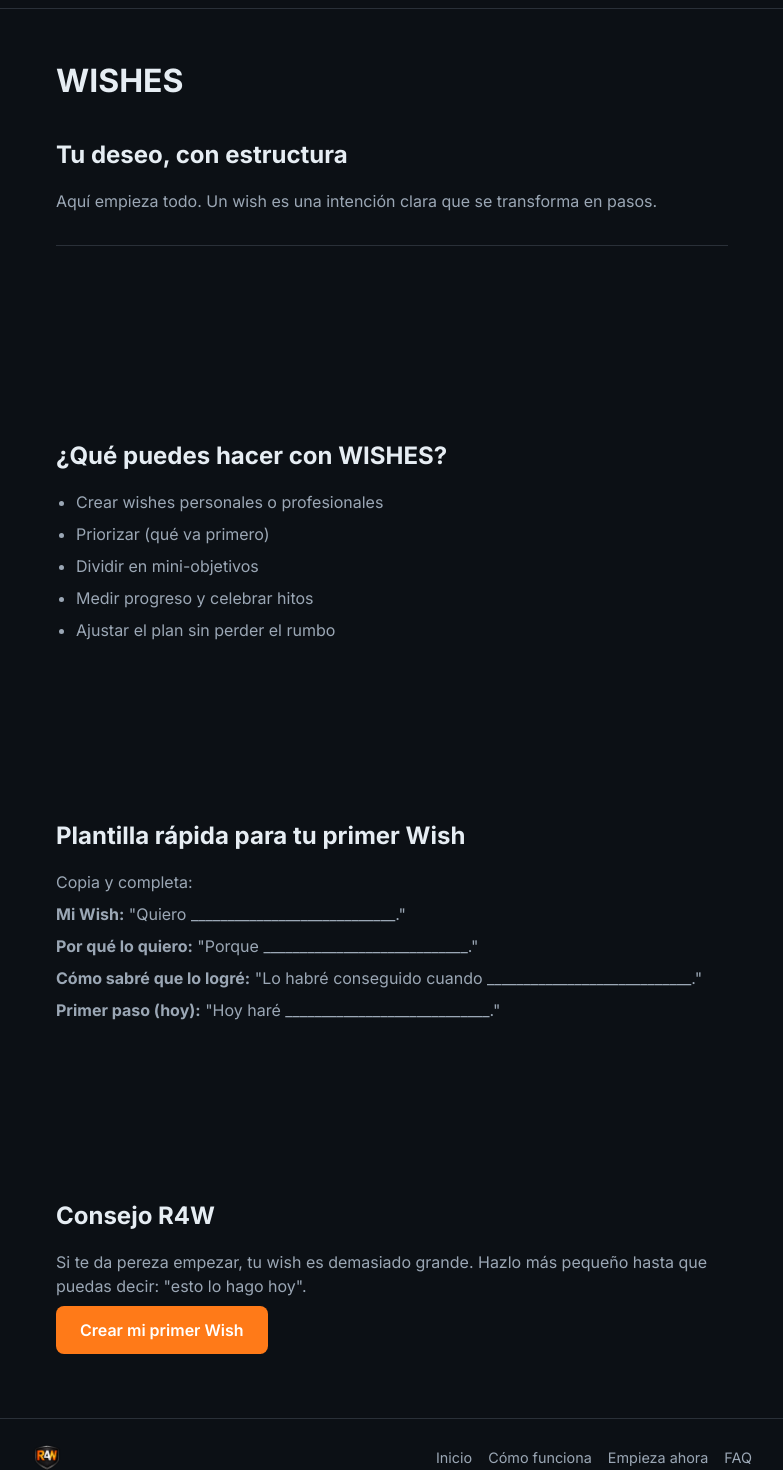
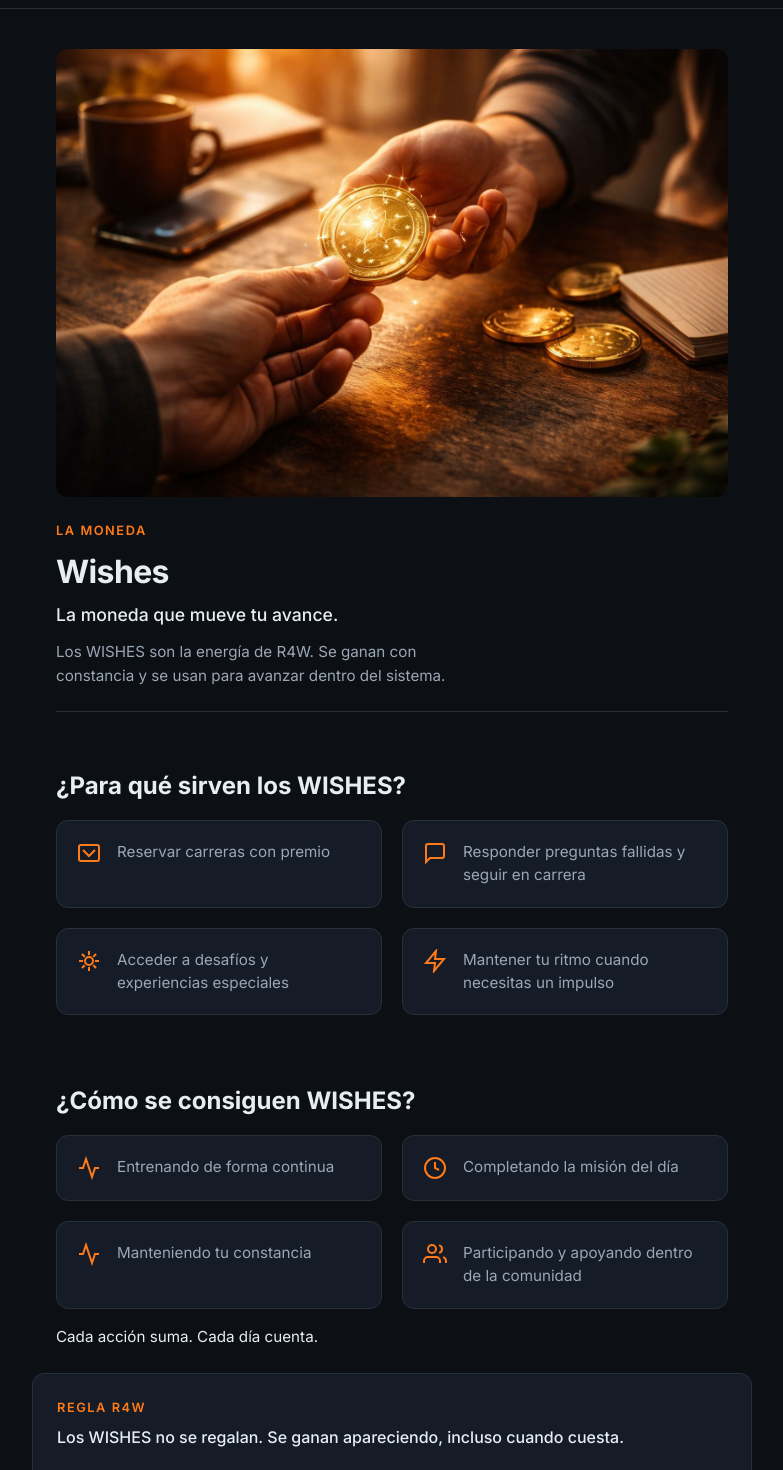
Before and after one commit to sfesquinas/run4wishweb, a Next.js app: page /wishes in a window 1280 px wide. Shown: the part 60-1530 px from the top of the page, without its empty margins (248-1031 px from the left). Built offline with nearby package versions, Linux system fonts and the light colour scheme.

Commit message:
Wishes Mejorado

```diff
--- a/app/globals.css
+++ b/app/globals.css
@@ -271,6 +271,7 @@ section {
   .home-declaracion-title { font-size: 1.5rem; }
   .como-funciona-hero h1 { font-size: 2.25rem; }
   .clubes-hero h1 { font-size: 2.25rem; }
+  .wishes-hero h1 { font-size: 2.25rem; }
 }
 
 /* Cómo funciona — hero */
@@ -371,6 +372,155 @@ section {
 .clubes-hero-hr {
   margin-top: 1.5rem;
   margin-bottom: 0;
+}
+
+/* Wishes — hero */
+.wishes-hero {
+  padding-top: 2.5rem;
+  padding-bottom: 2rem;
+}
+
+.wishes-hero-img {
+  width: 100%;
+  height: auto;
+  margin-bottom: 1.5rem;
+  border-radius: 12px;
+  display: block;
+}
+
+.wishes-hero-label {
+  font-size: 0.8rem;
+  font-weight: 600;
+  letter-spacing: 0.12em;
+  text-transform: uppercase;
+  color: var(--accent);
+  margin: 0 0 0.5rem;
+}
+
+.wishes-hero h1 {
+  font-size: 2rem;
+  font-weight: 700;
+  letter-spacing: -0.02em;
+  margin-bottom: 0.35rem;
+}
+
+.wishes-hero-tagline {
+  font-size: 1.1rem;
+  color: var(--text);
+  font-weight: 500;
+  margin: 0 0 0.75rem;
+}
+
+.wishes-hero-text {
+  font-size: 0.95rem;
+  color: var(--text-muted);
+  margin: 0;
+  max-width: 42ch;
+  line-height: 1.55;
+}
+
+.wishes-hero-hr {
+  margin-top: 1.5rem;
+  margin-bottom: 0;
+}
+
+.wishes-section {
+  padding-top: 1.5rem;
+  padding-bottom: 1.5rem;
+}
+
+.wishes-section h2 {
+  margin-top: 0;
+  margin-bottom: 1rem;
+}
+
+.wishes-cards {
+  display: grid;
+  grid-template-columns: 1fr;
+  gap: 1rem;
+  margin-bottom: 1.25rem;
+}
+
+.wishes-section:has(.wishes-cards-summary) .wishes-cards {
+  margin-bottom: 1rem;
+}
+
+.wishes-card {
+  display: flex;
+  align-items: flex-start;
+  gap: 1rem;
+  padding: 1.25rem 1.25rem;
+  background: var(--bg-card);
+  border: 1px solid var(--border);
+  border-radius: 12px;
+  transition: border-color 0.2s, background 0.2s;
+}
+
+.wishes-card:hover {
+  border-color: var(--text-muted);
+  background: rgba(21, 28, 39, 0.85);
+}
+
+.wishes-card-icon {
+  flex-shrink: 0;
+  color: var(--accent);
+  display: flex;
+  align-items: center;
+  justify-content: center;
+}
+
+.wishes-card p {
+  margin: 0;
+  font-size: 0.95rem;
+  color: var(--text-muted);
+  line-height: 1.5;
+}
+
+.wishes-cards-summary {
+  font-size: 0.95rem;
+  color: var(--text);
+  line-height: 1.55;
+  max-width: 52ch;
+  margin: 0 !important;
+}
+
+.wishes-rule-wrap {
+  background: var(--bg-card);
+  border: 1px solid var(--border);
+  border-radius: 12px;
+  padding: 1.5rem 1.5rem 2rem;
+}
+
+.wishes-cta-wrap {
+  padding-bottom: 2.5rem;
+}
+
+.wishes-cta-wrap h2 + p {
+  margin-bottom: 1rem;
+}
+
+.wishes-rule-label {
+  font-size: 0.8rem;
+  font-weight: 600;
+  letter-spacing: 0.12em;
+  text-transform: uppercase;
+  color: var(--accent);
+  margin: 0 0 0.5rem;
+}
+
+.wishes-rule-text {
+  font-size: 1rem;
+  color: var(--text);
+  font-weight: 500;
+  line-height: 1.5;
+  margin: 0 !important;
+}
+
+@media (min-width: 768px) {
+  .wishes-cards {
+    grid-template-columns: repeat(2, 1fr);
+    gap: 1.25rem;
+  }
 }
 
 .clubes-section {
--- a/app/wishes/page.tsx
+++ b/app/wishes/page.tsx
@@ -1,23 +1,23 @@
-import Link from "next/link";
+import Image from "next/image";
 import type { Metadata } from "next";
 import { SITE_URL } from "@/lib/site";
 
 export const metadata: Metadata = {
-  title: "Wishes — Tu deseo con estructura | Run4Wish",
+  title: "Wishes — La moneda que mueve tu avance | Run4Wish",
   description:
-    "Crea wishes, prioriza, divide en mini-objetivos y mide progreso. Plantilla para tu primer wish.",
+    "Wishes son la moneda de R4W: se ganan con constancia y sirven para reservar carreras, responder preguntas fallidas y acceder a desafíos.",
   alternates: { canonical: "/wishes" },
   openGraph: {
-    title: "Wishes — Tu deseo con estructura | Run4Wish",
+    title: "Wishes — La moneda que mueve tu avance | Run4Wish",
     description:
-      "Crea wishes, prioriza, divide en mini-objetivos y mide progreso. Plantilla para tu primer wish.",
+      "Wishes son la moneda de R4W: se ganan con constancia y sirven para reservar carreras, responder preguntas fallidas y acceder a desafíos.",
     images: ["/og/run4wish.jpg"],
   },
   twitter: {
     card: "summary_large_image",
-    title: "Wishes — Tu deseo con estructura | Run4Wish",
+    title: "Wishes — La moneda que mueve tu avance | Run4Wish",
     description:
-      "Crea wishes, prioriza, divide en mini-objetivos y mide progreso. Plantilla para tu primer wish.",
+      "Wishes son la moneda de R4W: se ganan con constancia y sirven para reservar carreras, responder preguntas fallidas y acceder a desafíos.",
     images: ["/og/run4wish.jpg"],
   },
 };
@@ -38,47 +38,126 @@ export default function Wishes() {
         type="application/ld+json"
         dangerouslySetInnerHTML={{ __html: JSON.stringify(breadcrumbJsonLd) }}
       />
-      <section style={{ paddingTop: "3rem" }}>
-        <h1>WISHES</h1>
-        <h2>Tu deseo, con estructura</h2>
-        <p>
-          Aquí empieza todo. Un wish es una intención clara que se transforma en
-          pasos.
+      <section className="wishes-hero" aria-labelledby="wishes-heading">
+        <Image
+          src="/img/hero-wishes.jpg"
+          alt="Wishes — La moneda que mueve tu avance"
+          width={1200}
+          height={630}
+          priority={true}
+          className="wishes-hero-img"
+        />
+        <p className="wishes-hero-label">La moneda</p>
+        <h1 id="wishes-heading">Wishes</h1>
+        <p className="wishes-hero-tagline">La moneda que mueve tu avance.</p>
+        <p className="wishes-hero-text">
+          Los WISHES son la energía de R4W. Se ganan con constancia y se usan
+          para avanzar dentro del sistema.
         </p>
-        <hr />
+        <hr className="wishes-hero-hr" />
       </section>
 
-      <section>
-        <h2>¿Qué puedes hacer con WISHES?</h2>
-        <ul>
-          <li>Crear wishes personales o profesionales</li>
-          <li>Priorizar (qué va primero)</li>
-          <li>Dividir en mini-objetivos</li>
-          <li>Medir progreso y celebrar hitos</li>
-          <li>Ajustar el plan sin perder el rumbo</li>
-        </ul>
+      <section className="wishes-section" aria-labelledby="wishes-para-que">
+        <h2 id="wishes-para-que">¿Para qué sirven los WISHES?</h2>
+        <div className="wishes-cards">
+          <article className="wishes-card">
+            <span className="wishes-card-icon" aria-hidden>
+              <svg width="24" height="24" viewBox="0 0 24 24" fill="none" stroke="currentColor" strokeWidth="2">
+                <path d="M6 9l6 6 6-6" />
+                <path d="M4 4h16a2 2 0 0 1 2 2v12a2 2 0 0 1-2 2H4a2 2 0 0 1-2-2V6a2 2 0 0 1 2-2z" />
+              </svg>
+            </span>
+            <p>Reservar carreras con premio</p>
+          </article>
+          <article className="wishes-card">
+            <span className="wishes-card-icon" aria-hidden>
+              <svg width="24" height="24" viewBox="0 0 24 24" fill="none" stroke="currentColor" strokeWidth="2">
+                <path d="M21 15a2 2 0 0 1-2 2H7l-4 4V5a2 2 0 0 1 2-2h14a2 2 0 0 1 2 2z" />
+              </svg>
+            </span>
+            <p>Responder preguntas fallidas y seguir en carrera</p>
+          </article>
+          <article className="wishes-card">
+            <span className="wishes-card-icon" aria-hidden>
+              <svg width="24" height="24" viewBox="0 0 24 24" fill="none" stroke="currentColor" strokeWidth="2">
+                <path d="M12 2v4M12 18v4M4.93 4.93l2.83 2.83M16.24 16.24l2.83 2.83M2 12h4M18 12h4M4.93 19.07l2.83-2.83M16.24 7.76l2.83-2.83" />
+                <circle cx="12" cy="12" r="4" />
+              </svg>
+            </span>
+            <p>Acceder a desafíos y experiencias especiales</p>
+          </article>
+          <article className="wishes-card">
+            <span className="wishes-card-icon" aria-hidden>
+              <svg width="24" height="24" viewBox="0 0 24 24" fill="none" stroke="currentColor" strokeWidth="2">
+                <path d="M13 2L3 14h9l-1 8 10-12h-9l1-8z" />
+              </svg>
+            </span>
+            <p>Mantener tu ritmo cuando necesitas un impulso</p>
+          </article>
+        </div>
       </section>
 
-      <section>
-        <h2>Plantilla rápida para tu primer Wish</h2>
-        <p>Copia y completa:</p>
-        <ul style={{ listStyle: "none", marginLeft: 0 }}>
-          <li><strong>Mi Wish:</strong> &quot;Quiero ____________________________.&quot;</li>
-          <li><strong>Por qué lo quiero:</strong> &quot;Porque ____________________________.&quot;</li>
-          <li><strong>Cómo sabré que lo logré:</strong> &quot;Lo habré conseguido cuando ____________________________.&quot;</li>
-          <li><strong>Primer paso (hoy):</strong> &quot;Hoy haré ____________________________.&quot;</li>
-        </ul>
+      <section className="wishes-section" aria-labelledby="wishes-como">
+        <h2 id="wishes-como">¿Cómo se consiguen WISHES?</h2>
+        <div className="wishes-cards">
+          <article className="wishes-card">
+            <span className="wishes-card-icon" aria-hidden>
+              <svg width="24" height="24" viewBox="0 0 24 24" fill="none" stroke="currentColor" strokeWidth="2">
+                <path d="M22 12h-4l-3 9L9 3l-3 9H2" />
+              </svg>
+            </span>
+            <p>Entrenando de forma continua</p>
+          </article>
+          <article className="wishes-card">
+            <span className="wishes-card-icon" aria-hidden>
+              <svg width="24" height="24" viewBox="0 0 24 24" fill="none" stroke="currentColor" strokeWidth="2">
+                <circle cx="12" cy="12" r="10" />
+                <path d="M12 6v6l4 2" />
+              </svg>
+            </span>
+            <p>Completando la misión del día</p>
+          </article>
+          <article className="wishes-card">
+            <span className="wishes-card-icon" aria-hidden>
+              <svg width="24" height="24" viewBox="0 0 24 24" fill="none" stroke="currentColor" strokeWidth="2">
+                <polyline points="22 12 18 12 15 21 9 3 6 12 2 12" />
+              </svg>
+            </span>
+            <p>Manteniendo tu constancia</p>
+          </article>
+          <article className="wishes-card">
+            <span className="wishes-card-icon" aria-hidden>
+              <svg width="24" height="24" viewBox="0 0 24 24" fill="none" stroke="currentColor" strokeWidth="2">
+                <path d="M17 21v-2a4 4 0 0 0-4-4H5a4 4 0 0 0-4 4v2" />
+                <circle cx="9" cy="7" r="4" />
+                <path d="M23 21v-2a4 4 0 0 0-3-3.87M16 3.13a4 4 0 0 1 0 7.75" />
+              </svg>
+            </span>
+            <p>Participando y apoyando dentro de la comunidad</p>
+          </article>
+        </div>
+        <p className="wishes-cards-summary">Cada acción suma. Cada día cuenta.</p>
       </section>
 
-      <section>
-        <h2>Consejo R4W</h2>
-        <p>
-          Si te da pereza empezar, tu wish es demasiado grande. Hazlo más
-          pequeño hasta que puedas decir: &quot;esto lo hago hoy&quot;.
+      <section className="wishes-section wishes-rule-wrap">
+        <p className="wishes-rule-label">Regla R4W</p>
+        <p className="wishes-rule-text">
+          Los WISHES no se regalan. Se ganan apareciendo, incluso cuando cuesta.
         </p>
-        <Link href="/empieza-ahora" className="btn-primary">
-          Crear mi primer Wish
-        </Link>
+      </section>
+
+      <section className="wishes-section wishes-cta-wrap">
+        <h2>Empieza a ganar tus primeros WISHES</h2>
+        <p>Aparece, entrena, completa la misión. Los WISHES llegan con la constancia.</p>
+        <a
+          href="https://run4wish.vercel.app/register"
+          target="_blank"
+          rel="noopener noreferrer"
+          className="btn-primary"
+          aria-label="Empieza ahora — Ir al registro"
+        >
+          Empieza ahora
+        </a>
       </section>
     </>
   );
```
Also changed, not shown: public/img/hero-mi-diario.jpg (added), public/img/hero-wishes.jpg (added).
